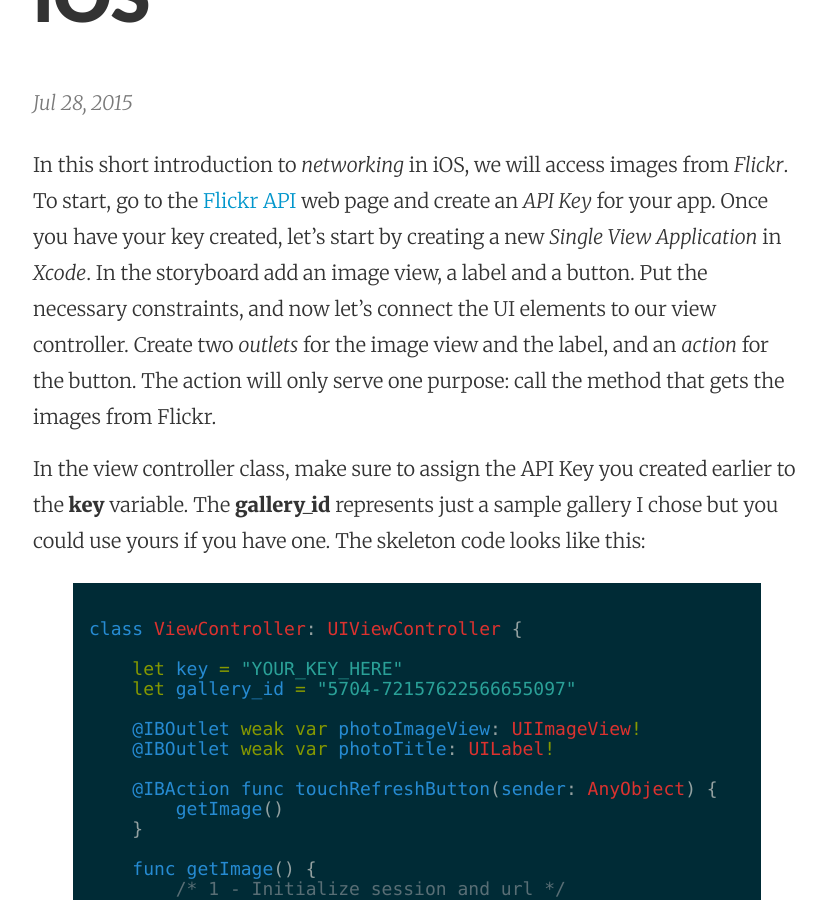
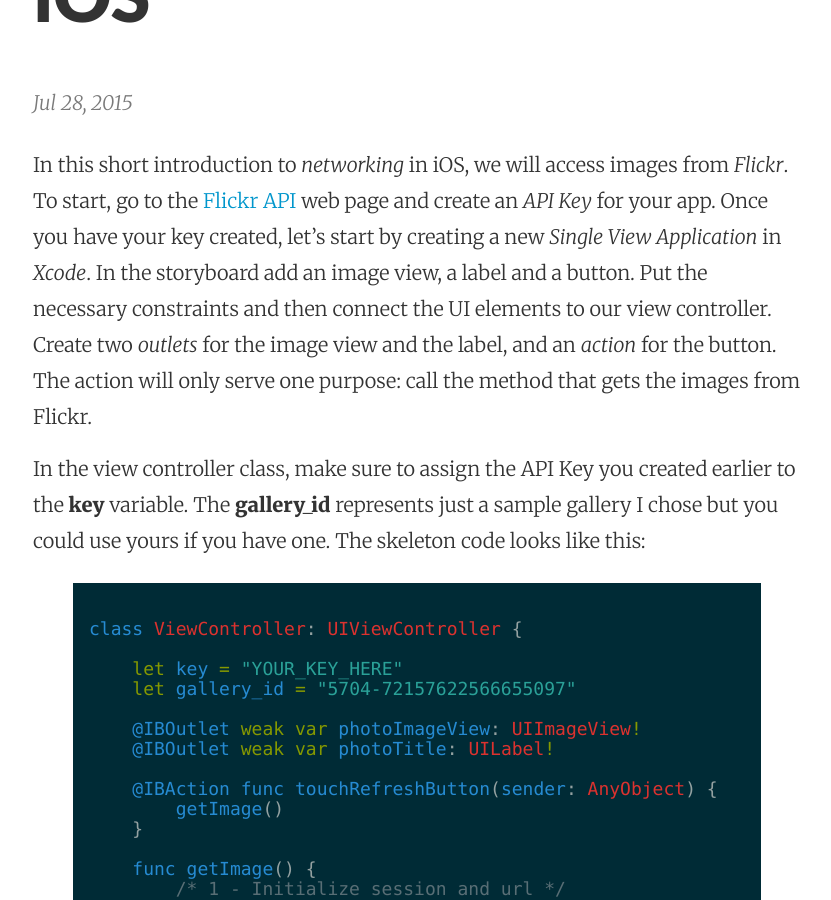
Before and after one commit to mhorga/mhorga.github.io, a Jekyll site: the page built from _posts/2015-07-28-apis-and-networking-in-ios.markdown, in a window 1280 px wide and 900 px high, scrolled down 352 px. Shown: the whole window, without its empty margins (223-1054 px from the left). Built offline with Jekyll 4.4.1, drawn with Linux system fonts in a browser that asks for light colours.

Commit message:
Post update: APIs and networking in iOS

```diff
--- a/_posts/2015-07-28-apis-and-networking-in-ios.markdown
+++ b/_posts/2015-07-28-apis-and-networking-in-ios.markdown
@@ -3,7 +3,7 @@
 title: APIs and networking in iOS
 layout: post
 ---
-In this short introduction to _networking_ in iOS, we will access images from _Flickr_. To start, go to the [Flickr API](https://www.flickr.com/services/api/) web page and create an _API Key_ for your app. Once you have your key created, let's start by creating a new _Single View Application_ in _Xcode_. In the storyboard add an image view, a label and a button. Put the necessary constraints, and now let's connect the UI elements to our view controller. Create two _outlets_ for the image view and the label, and an _action_ for the button. The action will only serve one purpose: call the method that gets the images from Flickr.
+In this short introduction to _networking_ in iOS, we will access images from _Flickr_. To start, go to the [Flickr API](https://www.flickr.com/services/api/) web page and create an _API Key_ for your app. Once you have your key created, let's start by creating a new _Single View Application_ in _Xcode_. In the storyboard add an image view, a label and a button. Put the necessary constraints and then connect the UI elements to our view controller. Create two _outlets_ for the image view and the label, and an _action_ for the button. The action will only serve one purpose: call the method that gets the images from Flickr.
 
 In the view controller class, make sure to assign the API Key you created earlier to the __key__ variable. The __gallery_id__ represents just a sample gallery I chose but you could use yours if you have one. The skeleton code looks like this:
 
```
